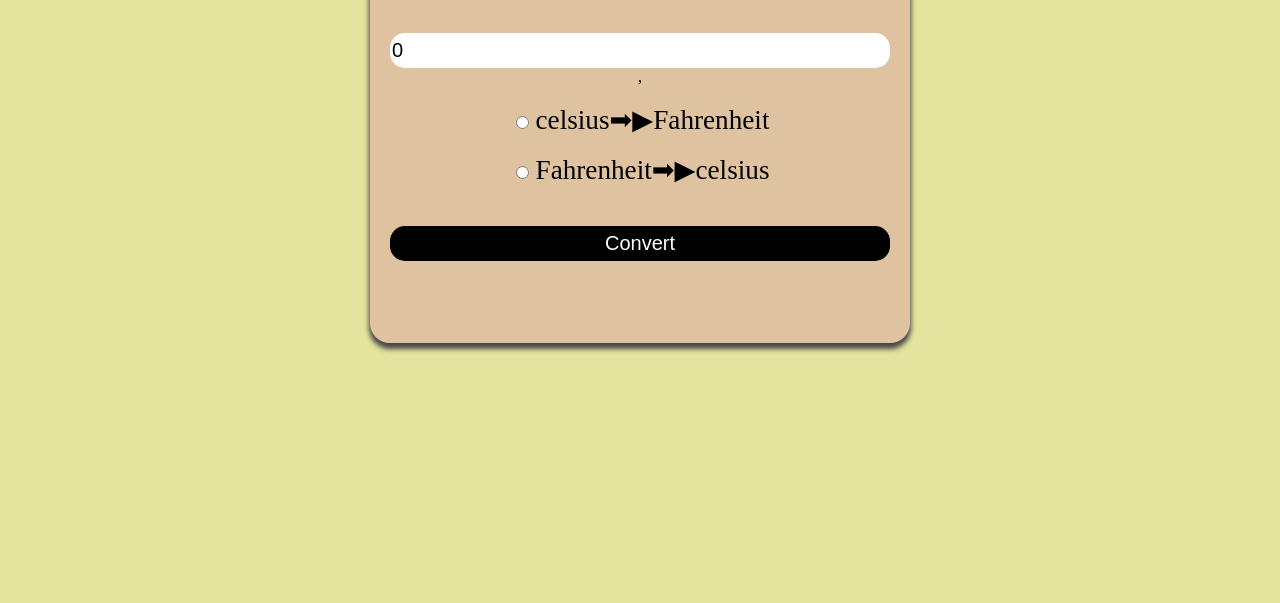
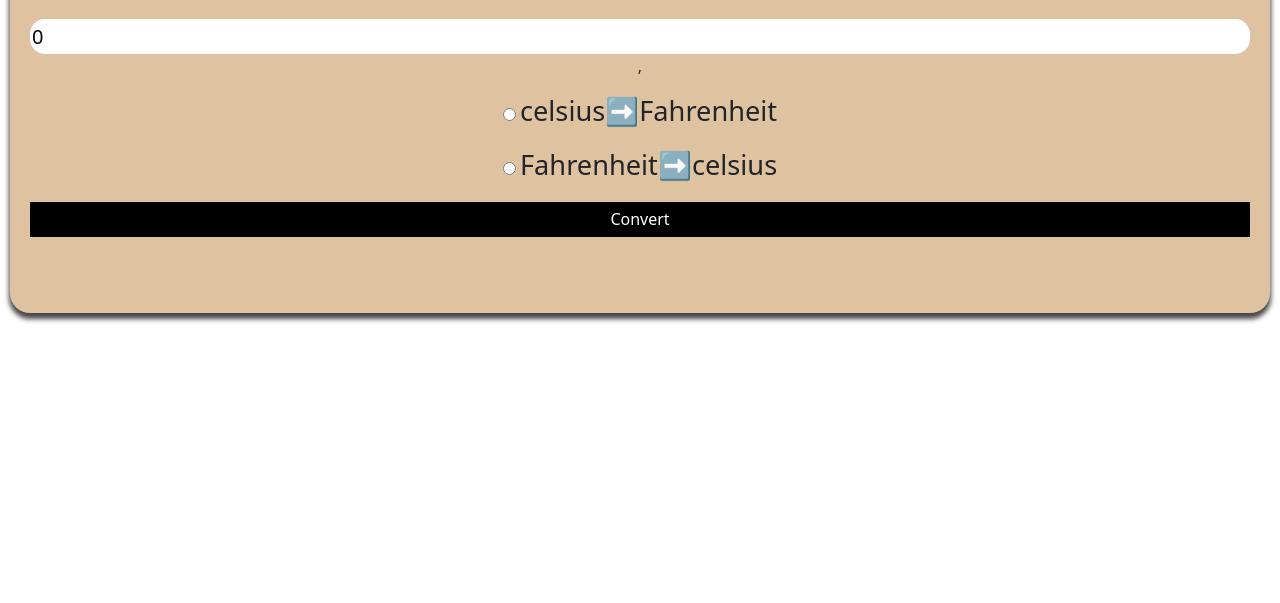
Before and after one commit to mohanraj172/temperature-conversion, a plain HTML site: page index.html in a window 1280 px wide. Shown: the part 197-800 px from the top of the page. Drawn offline with nearby package versions, Linux system fonts and the light colour scheme.

Commit message:
edit code js file

```diff
--- a/assets/style.css
+++ b/assets/style.css
@@ -1,8 +1,9 @@
 body{
    background-color: rgb(228, 228, 159);
+   padding: 10px;
 }
 .Container{
-    width: 500px;
+    width: 100%;
     height: 400px;
     box-shadow: 0px 5px 5px 1px rgb(72, 72, 72);
     margin: 100px auto;
--- a/index.html
+++ b/index.html
@@ -5,19 +5,22 @@
     <meta name="viewport" content="width=device-width, initial-scale=1.0">
     <title>Document</title>
     <link rel="stylesheet" href="assets/style.css">
+    <link href="https://cdn.jsdelivr.net/npm/bootstrap@5.3.3/dist/css/bootstrap.min.css" rel="stylesheet" integrity="sha384-QWTKZyjpPEjISv5WaRU9OFeRpok6YctnYmDr5pNlyT2bRjXh0JMhjY6hW+ALEwIH" crossorigin="anonymous">
+
 </head>
 <body>
-    <div class="Container">
+    <div class="Container ">
         <h1>Temperature conversion:</h1>
         <input id="inputs" type="number" value="0">,<br>
         <input type="radio" id="toFahrenheit" name="unit">
-        <label for="toFahrenheit">celsius➡▶Fahrenheit</label><br>
+        <label for="toFahrenheit">celsius➡Fahrenheit</label><br>
         <input type="radio" id="toCelsius" name="unit">
-        <label for="toCelsius">Fahrenheit➡▶celsius</label>
+        <label for="toCelsius">Fahrenheit➡celsius</label>
         <br>
-        <button id="btn">Convert</button>
+        <button id="btn" class="mt-3">Convert</button>
         <h1 id="result"></h1>
     </div>
         <script src="assets/script.js"></script>
+        <script src="https://cdn.jsdelivr.net/npm/bootstrap@5.3.3/dist/js/bootstrap.bundle.min.js" integrity="sha384-YvpcrYf0tY3lHB60NNkmXc5s9fDVZLESaAA55NDzOxhy9GkcIdslK1eN7N6jIeHz" crossorigin="anonymous"></script>
 </body>
 </html>
```
